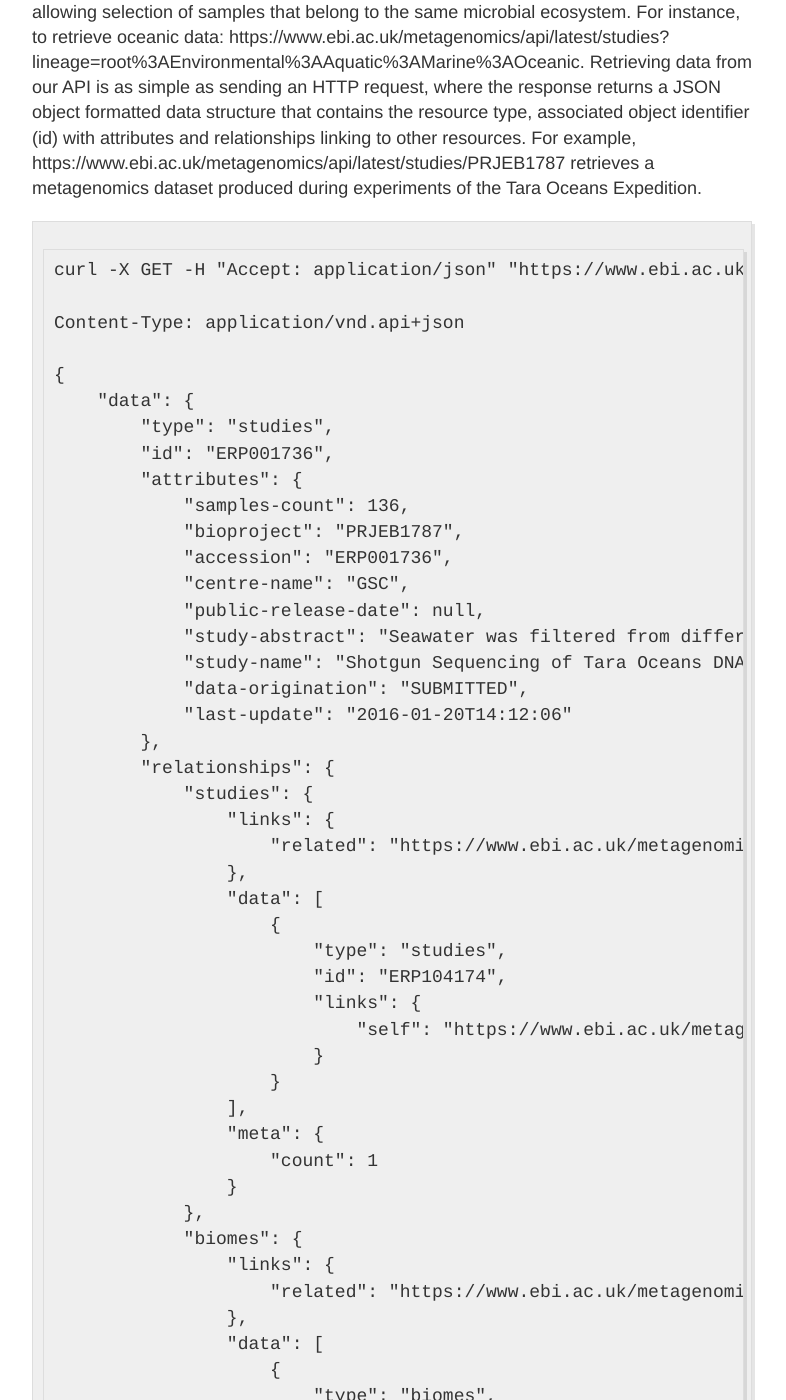
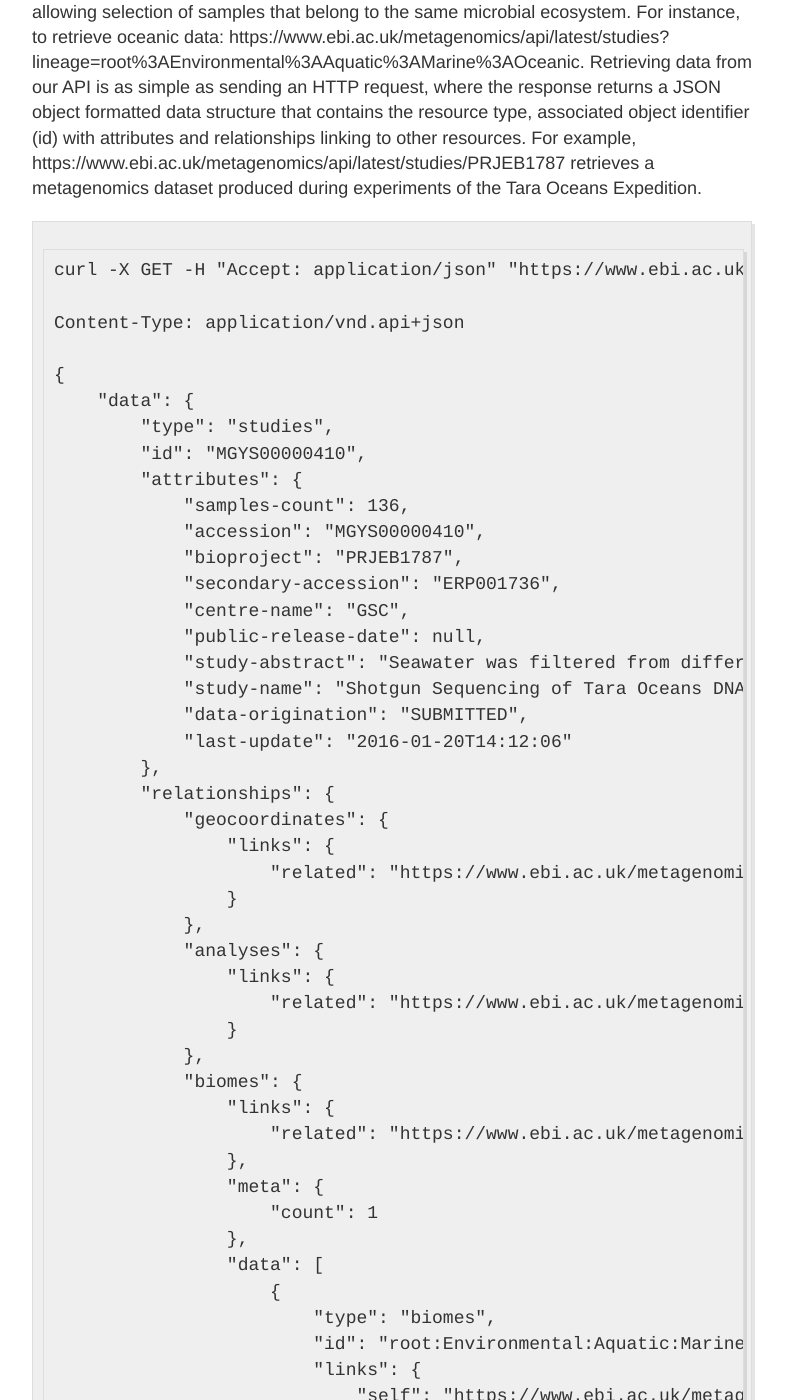
Before and after one commit to EBI-Metagenomics/blog, a Jekyll site: the page built from _posts/2018-03-22-Metagenomics REST API.md, in a window 1280 px wide and 1400 px high, scrolled down 484 px. Shown: the whole window, without its empty margins (248-1034 px from the left). Built offline with Jekyll 4.4.1, drawn with Linux system fonts in a browser that asks for light colours; some of the changed text lies outside the part shown.

Commit message:
update api blog post

```diff
--- a/_posts/2018-03-22-Metagenomics REST API.md
+++ b/_posts/2018-03-22-Metagenomics REST API.md
@@ -17,11 +17,12 @@ Want to perform comprehensive meta-analysis of samples from publicly available m
     {
         "data": {
             "type": "studies",
-            "id": "ERP001736",
+            "id": "MGYS00000410",
             "attributes": {
                 "samples-count": 136,
+                "accession": "MGYS00000410",
                 "bioproject": "PRJEB1787",
-                "accession": "ERP001736",
+                "secondary-accession": "ERP001736",
                 "centre-name": "GSC",
                 "public-release-date": null,
                 "study-abstract": "Seawater was filtered from different depths to retain small cell sizes (Bacteria Organisms). The DNA was extracted and submitted to high throughput sequencing.",
@@ -30,68 +31,73 @@ Want to perform comprehensive meta-analysis of samples from publicly available m
                 "last-update": "2016-01-20T14:12:06"
             },
             "relationships": {
-                "studies": {
+                "geocoordinates": {
                     "links": {
-                        "related": "https://www.ebi.ac.uk/metagenomics/api/latest/studies/ERP001736/studies"
-                    },
-                    "data": [
-                        {
-                            "type": "studies",
-                            "id": "ERP104174",
-                            "links": {
-                                "self": "https://www.ebi.ac.uk/metagenomics/api/latest/studies/ERP104174"
-                            }
-                        }
-                    ],
-                    "meta": {
-                        "count": 1
+                        "related": "https://www.ebi.ac.uk/metagenomics/api/v1/studies/MGYS00000410/geocoordinates"
+                    }
+                },
+                "analyses": {
+                    "links": {
+                        "related": "https://www.ebi.ac.uk/metagenomics/api/v1/studies/MGYS00000410/analyses"
                     }
                 },
                 "biomes": {
                     "links": {
-                        "related": "https://www.ebi.ac.uk/metagenomics/api/latest/studies/ERP001736/biomes"
+                        "related": "https://www.ebi.ac.uk/metagenomics/api/v1/studies/MGYS00000410/biomes"
+                    },
+                    "meta": {
+                        "count": 1
                     },
                     "data": [
                         {
                             "type": "biomes",
                             "id": "root:Environmental:Aquatic:Marine:Oceanic",
                             "links": {
-                                "self": "https://www.ebi.ac.uk/metagenomics/api/latest/biomes/root:Environmental:Aquatic:Marine:Oceanic"
+                                "self": "https://www.ebi.ac.uk/metagenomics/api/v1/biomes/root:Environmental:Aquatic:Marine:Oceanic"
                             }
                         }
-                    ],
+                    ]
+                },
+                "studies": {
+                    "links": {
+                        "related": "https://www.ebi.ac.uk/metagenomics/api/v1/studies/MGYS00000410/studies"
+                    },
                     "meta": {
                         "count": 1
+                    },
+                    "data": [
+                        {
+                            "type": "studies",
+                            "id": "MGYS00002008",
+                            "links": {
+                                "self": "https://www.ebi.ac.uk/metagenomics/api/v1/studies/MGYS00002008"
+                            }
+                        }
+                    ]
+                },
+                "downloads": {
+                    "links": {
+                        "related": "https://www.ebi.ac.uk/metagenomics/api/v1/studies/MGYS00000410/downloads"
                     }
                 },
                 "samples": {
                     "links": {
-                        "related": "https://www.ebi.ac.uk/metagenomics/api/latest/studies/ERP001736/samples"
-                    }
-                },
-                "geocoordinates": {
-                    "links": {
-                        "related": "https://www.ebi.ac.uk/metagenomics/api/latest/studies/ERP001736/geocoordinates"
+                        "related": "https://www.ebi.ac.uk/metagenomics/api/v1/studies/MGYS00000410/samples"
                     }
                 },
                 "publications": {
                     "links": {
-                        "related": "https://www.ebi.ac.uk/metagenomics/api/latest/studies/ERP001736/publications"
-                    }
-                },
-                "downloads": {
-                    "links": {
-                        "related": "https://www.ebi.ac.uk/metagenomics/api/latest/studies/ERP001736/downloads"
+                        "related": "https://www.ebi.ac.uk/metagenomics/api/v1/studies/MGYS00000410/publications"
                     }
                 }
             },
             "links": {
-                "self": "https://www.ebi.ac.uk/metagenomics/api/latest/studies/ERP001736"
+                "self": "https://www.ebi.ac.uk/metagenomics/api/v1/studies/MGYS00000410"
             }
         }
     }
 
-or using 3rd party python client jsonapi-client and pandas to export data to CSV:
+or using 3rd party Python client jsonapi-client and pandas to export data to CSV (the following example is compatible with Python 3.6 only):
 
     from pandas import DataFrame
     from jsonapi_client import Session, Filter
@@ -113,10 +119,10 @@ or using 3rd party python client jsonapi-client and pandas to export data to CSV
             sample.environment_biome,
             sample.environment_feature,
             sample.environment_material,
-    sample.longitude,
-    sample.latitude,
-    ]
-            df.to_csv('output.csv')
+            sample.longitude,
+            sample.latitude,
+        ]
+    df.to_csv('output.csv')
 
 For more examples, try our sample Jupyter notebook https://github.com/EBI-metagenomics/emgapi-examples/blob/master/emgapi/examples/notebook/answers/ANSWER_examples.ipynb
 
```
Also changed, not shown: other parts of _posts/2018-03-22-Metagenomics REST API.md (+2 -2 lines).
